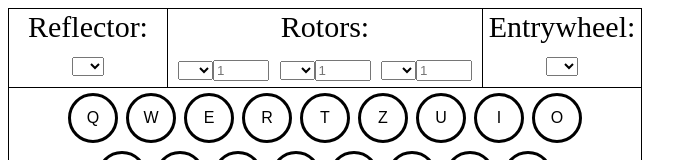
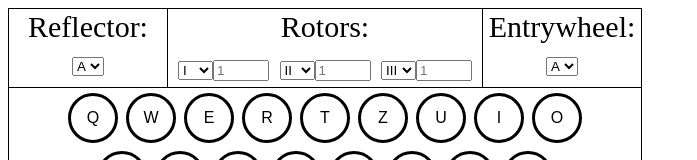
Before and after one commit to rhorrace/EngimaAngular, an Angular app: page / in a window 1280 px wide. Shown: the top 160 px of the page, without its empty margins (0-697 px from the left). Built offline with nearby package versions, Linux system fonts and the light colour scheme.

Commit message:
added default selected values and disable features

```diff
--- a/src/app/entrywheel/entrywheel.component.html
+++ b/src/app/entrywheel/entrywheel.component.html
@@ -1,4 +1,4 @@
 <label for="entrywheelSelected">Entrywheel:</label><br>
 <select name="entrywheelSelected" id="entrywheelSelected" [(ngModel)]="entrywheelSelected">
-  <option *ngFor="let value of entrywheelTags">{{value}}</option>
+  <option *ngFor="let value of entrywheelTags" [value]="value">{{value}}</option>
 </select>
--- a/src/app/entrywheel/entrywheel.component.ts
+++ b/src/app/entrywheel/entrywheel.component.ts
@@ -8,5 +8,5 @@ import { EntrywheelTags } from './entrywheelData';
 })
 export class EntrywheelComponent {
   readonly entrywheelTags = Array.from(EntrywheelTags);
-  entrywheelSelected: string = "";
+  entrywheelSelected: string = this.entrywheelTags[0];
 }
--- a/src/app/plugboard/plugboard.component.html
+++ b/src/app/plugboard/plugboard.component.html
@@ -1,7 +1,7 @@
 <div class="plugboard-row">
     <div class="plugboard-switch" *ngFor="let value of row1; let idx = index;" [id]="'plug' + value">
         <label [for]="'plug-down' + value" [id]="'plug-top' + value">{{value}}</label><br><br>
-        <select [name]="'plug-down' + value" [id]="'plug-down' + value" [(ngModel)]="plugboardMap[value]" (change)="onChange(value)">
+        <select [name]="'plug-down' + value" [id]="'plug-down' + value" [(ngModel)]="plugboardMap[value]" [disabled]="toDisable(value)" (change)="onChange(value)">
             <ng-container *ngFor="let letter of letters">
                 <option>{{letter}}</option>
             </ng-container>
@@ -11,7 +11,7 @@
 <div class="plugboard-row">
     <div class="plugboard-switch" *ngFor="let value of row2; let idx = index;" [id]="'plug' + value">
         <label [for]="'plug-down' + value" [id]="'plug-top' + value">{{value}}</label><br><br>
-        <select [name]="'plug-down' + value" [id]="'plug-down' + value" [(ngModel)]="plugboardMap[value]" (change)="onChange(value)">
+        <select [name]="'plug-down' + value" [id]="'plug-down' + value" [(ngModel)]="plugboardMap[value]" [disabled]="toDisable(value)" (change)="onChange(value)">
             <ng-container *ngFor="let letter of letters">
                 <option>{{letter}}</option>
             </ng-container>
@@ -21,7 +21,7 @@
 <div class="plugboard-row">
     <div class="plugboard-switch" *ngFor="let value of row3; let idx = index;" [id]="'plug' + value">
         <label [for]="'plug-down' + value" [id]="'plug-top' + value">{{value}}</label><br><br>
-        <select [name]="'plug-down' + value" [id]="'plug-down' + value" [(ngModel)]="plugboardMap[value]" (change)="onChange(value)">
+        <select [name]="'plug-down' + value" [id]="'plug-down' + value" [(ngModel)]="plugboardMap[value]" [disabled]="toDisable(value)" (change)="onChange(value)">
             <ng-container *ngFor="let letter of letters">
                 <option>{{letter}}</option>
             </ng-container>
--- a/src/app/plugboard/plugboard.component.ts
+++ b/src/app/plugboard/plugboard.component.ts
@@ -49,7 +49,8 @@ export class PlugboardComponent {
     return this.plugboardMap[plug] !== plug;
   }
 
-  toDisable(): boolean {
-    return false;
+  toDisable(x: string): boolean {
+    let difCount = this.letters.filter(x => this.plugboardMap[x] !== x).length;
+    return difCount === 10 && this.plugboardMap[x] === x;
   }
 }
--- a/src/app/reflector/reflector.component.ts
+++ b/src/app/reflector/reflector.component.ts
@@ -8,5 +8,5 @@ import { ReflectorTags } from './reflectorData';
 })
 export class ReflectorComponent {
   reflectorTags: string[] = ReflectorTags;
-  reflectorSelected: string = "";
+  reflectorSelected: string = this.reflectorTags[0];
 }
--- a/src/app/rotors/rotors.component.ts
+++ b/src/app/rotors/rotors.component.ts
@@ -9,9 +9,9 @@ import { rotorNumbers } from './rotorData';
 export class RotorsComponent {
   numRotors: number = 3;
   rotorNumbers: string[] = rotorNumbers;
-  rotorSelect1: string = "";
-  rotorSelect2: string = "";
-  rotorSelect3: string = "";
+  rotorSelect1: string = rotorNumbers[0];
+  rotorSelect2: string = rotorNumbers[1];
+  rotorSelect3: string = rotorNumbers[2];
 
   isSelectedRotor1(value: string): boolean {
     return this.rotorSelect1 === value;
```
